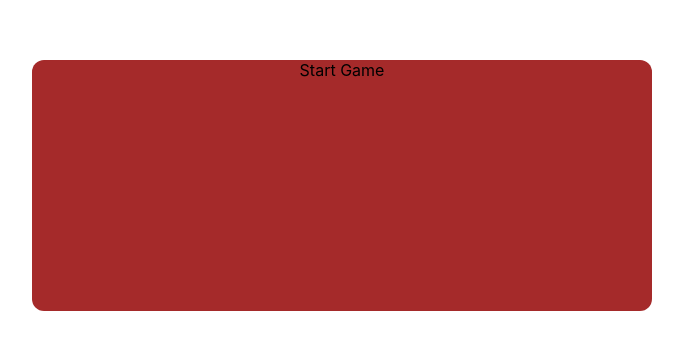
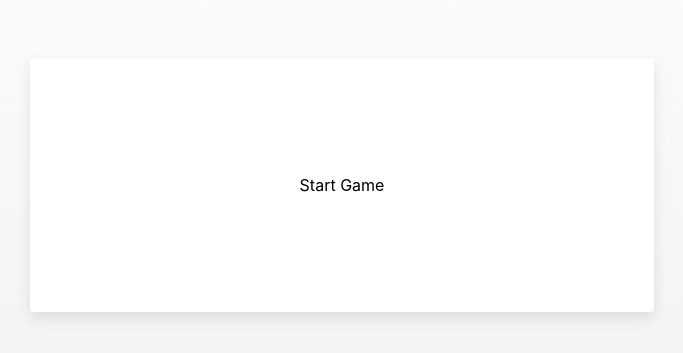
Before and after one commit to frerei/knirps, a React (Create React App) app: page / in a window 1280 px wide. Shown: the part 221-574 px from the top of the page, without its empty margins (308-991 px from the left). Built offline with nearby package versions, Linux system fonts and the light colour scheme.

Commit message:
update stylings & state handling

```diff
--- a/package.json
+++ b/package.json
@@ -19,9 +19,6 @@
     "@types/node": "^10.5.3",
     "@types/react": "^16.4.7",
     "@types/react-dom": "^16.0.6",
-    "concurrently": "^3.6.1",
-    "patternplate": "^2.5.21",
-    "react-spring": "^5.4.4",
     "typescript": "^2.9.2"
   }
 }
--- a/public/index.html
+++ b/public/index.html
@@ -2,8 +2,14 @@
 <html lang="en">
   <head>
     <meta charset="utf-8">
-    <meta name="viewport" content="width=device-width, initial-scale=1, shrink-to-fit=no, maximum-scale=1.0, user-scalable=0">
+    <meta name="apple-mobile-web-app-status-bar-style" content="black-translucent">
+    <meta name="viewport" content="width=device-width, initial-scale=1, maximum-scale=1, user-scalable=0">
     <meta name="theme-color" content="#000000">
+    <script>
+      document.ontouchstart = function(event){
+          event.preventDefault();
+      }
+    </script>
     <!--
       manifest.json provides metadata used when your web app is added to the
       homescreen on Android. See https://developers.google.com/web/fundamentals/engage-and-retain/web-app-manifest/
--- a/src/App.tsx
+++ b/src/App.tsx
@@ -6,17 +6,22 @@ import { injectGlobal } from 'styled-components';
 
 injectGlobal`
   html {
-    height: 100%;
-    width: 100%;
+    overflow:hidden;
   }
 
   body {
-    max-width: 1024px;
     margin: 0 auto;
     background-color: white;
     box-sizing: border-box;
     overflow:hidden;
     font-family:-apple-system, BlinkMacSystemFont, 'Segoe UI', Roboto, Oxygen, Ubuntu, Cantarell, 'Open Sans', 'Helvetica Neue', sans-serif
+  }
+
+  /* if portrait mode is detected, rotate the entire site -90 degrees to hint rotating to landscape */
+  @media (orientation: portrait) {
+    html {
+      background:black;
+    }
   }
 
   *, *:before, *:after {
--- a/src/components/player/index.tsx
+++ b/src/components/player/index.tsx
@@ -1,5 +1,5 @@
 import * as React from 'react';
-import styled from 'styled-components';
+import styled, { keyframes } from 'styled-components';
 
 export interface PlayerProps {
     // add interface
@@ -16,6 +16,16 @@ export interface StyledCounterProps {
     active?: boolean;
 }
 
+const rotate360 = keyframes`
+  from {
+    transform: scale(.5);
+  }
+
+  to {
+    transform: scale(1);
+  }
+`;
+
 const StyledPlayer = styled.div`
     position: relative;
     width:120px;
@@ -24,6 +34,7 @@ const StyledPlayer = styled.div`
     display:flex;
     flex-wrap:wrap;
     text-align:center;
+    animation: ${rotate360} .5s ease-out;
 `;
 
 const StyledControls = styled.div`
--- a/src/components/room/index.tsx
+++ b/src/components/room/index.tsx
@@ -8,6 +8,8 @@ export interface RoomProps {
 
 const StyledRoom = styled.div`
     display: grid;
+    overflow:hidden;
+    background-image:linear-gradient(-180deg, #ffffff, #efefef);
     grid-gap: 10px;
     position:absolute;
     top:0;
@@ -16,7 +18,7 @@ const StyledRoom = styled.div`
     right:0;
     width: 100%;
     height: 100%;
-    padding:20px;
+    padding:1em;
     grid-template-columns: 25% 50% 25%;
     grid-template-rows: 33% 33% 33%;
     grid-template-areas:
--- a/src/components/table/index.tsx
+++ b/src/components/table/index.tsx
@@ -8,15 +8,27 @@ export interface TableProps {
 }
 
 const StyledTable = styled.div`
-  background: brown;
-  border-radius:12px;
+  display:flex;
+  background: #fff;
+  box-shadow: 0 7px 14px 0 rgba(30, 39, 49, 0.1);
+  border-radius: 4px;
+  text-align: center;
   text-align:center;
   align-items:center;
+  padding:0 auto;
+
+  p {
+      margin:0 auto;
+  }
+
+  &:active {
+    box-shadow: 0 3px 7px 0 rgba(30, 39, 49, 0.1);
+  }
 `;
 
 const Table: React.StatelessComponent<TableProps> = (props): JSX.Element => (
     <StyledTable onClick={props.onClick}>
-        {props.children}
+        <p>{props.children}</p>
     </StyledTable>
 );
 
--- a/src/containers/room-container.tsx
+++ b/src/containers/room-container.tsx
@@ -32,7 +32,7 @@ export class RoomContainer extends React.Component<RoomContainerProps, RoomConta
       <Room>
           <Seats position="top" active={this.state.active}  limit={4} />
           <Seats position="ml" active={this.state.active} limit={1} />
-          <StyledTable onClick={e => this.startGame(e)}>Start Game</StyledTable>
+          <StyledTable onClick={e => this.startGame(e)}>{this.state.active ? 'Change Player' : 'Start Game'}</StyledTable>
           <Seats position="mr" active={this.state.active} limit={1} />
           <Seats position="bottom" active={this.state.active} limit={4} />
       </Room>
@@ -41,8 +41,10 @@ export class RoomContainer extends React.Component<RoomContainerProps, RoomConta
 
   private startGame = (e: React.MouseEvent<HTMLElement>) => {
     e.preventDefault();
+
+    const active = this.state.active;
     // Manipulate state here
-    this.setState({active: true})
+    this.setState({active: !active})
     console.log('Table - Start Game ' + this.state.active)
   }
 }
```
Also changed, not shown: public/manifest.json, 1 other file (tests, documents, lock files or other folders).
